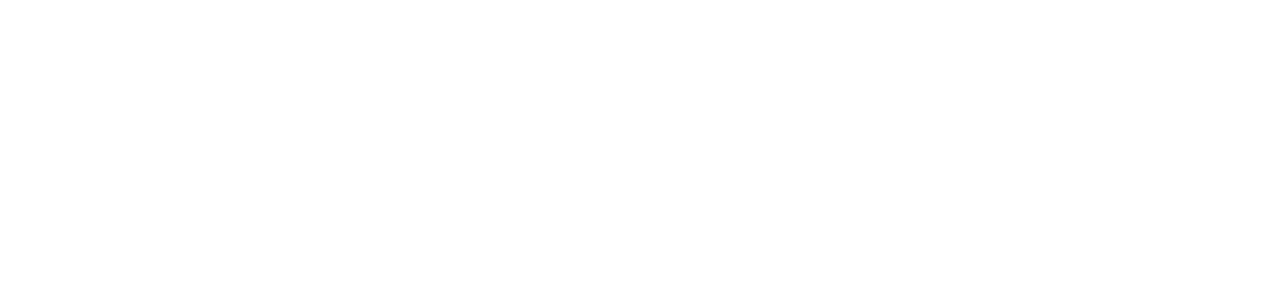
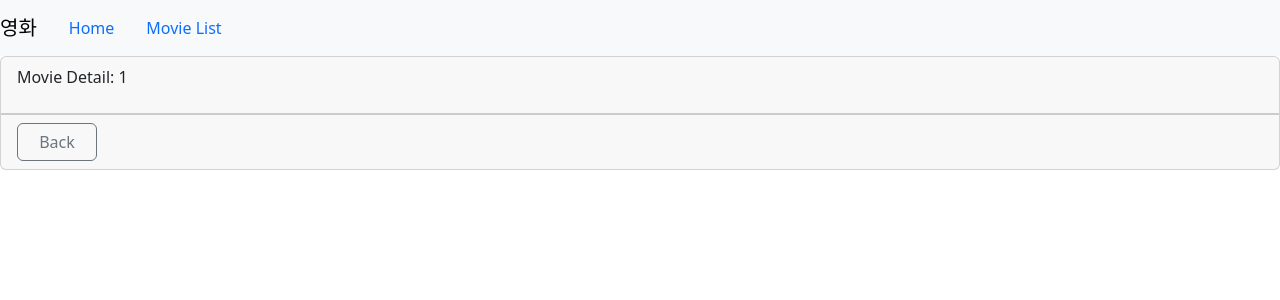
Before and after one commit to sangsahh/first-angular, an Angular app: page /movies/1 in a window 1280 px wide. Before the commit this address led to /. Shown: the top 300 px of the page. Built offline with nearby package versions, Linux system fonts and the light colour scheme.

Commit message:
router를 이용한 경로 변경, url에 매개변수를 이용한 화면 변경, routerLink뿐 아니라 Router를 이용한 화면 변경

```diff
--- a/src/app/app.component.html
+++ b/src/app/app.component.html
@@ -1 +1,9 @@
+<nav class="navbar navbar-expand navbar-light bg-light">
+    <a class="navbar-brand">{{title}}</a>
+    <ul class="nav nav-pills">
+        <!-- 라우터 링크 걸기 -->
+        <li><a class="nav-link" [routerLink]="['/welcome']">Home</a></li>
+        <li><a class="nav-link" [routerLink]="['/movies']">Movie List</a></li>
+    </ul>
+</nav>
 <router-outlet></router-outlet>
--- a/src/app/app.component.ts
+++ b/src/app/app.component.ts
@@ -1,13 +1,14 @@
 import { Component } from '@angular/core';
 import { RouterOutlet } from '@angular/router';
+import { sharedImports } from './shared/shared-imports';
 
 
 @Component({
   selector: 'app-root',
-  imports: [RouterOutlet],
+  imports: [RouterOutlet, sharedImports],
   templateUrl: './app.component.html',
   styleUrl: './app.component.scss'
 })
 export class AppComponent {
-  title = 'first-angular';
+  title = '영화';
 }
--- /dev/null
+++ b/src/app/movies/movie-detail/movie-detail.component.html
@@ -0,0 +1,14 @@
+<!-- ng g c movies/movie-detail 명령어를 이용한 폴더와 컴포넌트 생성 -->
+ <div class="card">
+    <div class="card-header">
+        <p>{{title}}</p>
+    </div>
+    <div class="card-footer">
+        <button
+            class="btn btn-outline-secondary"
+            style="width: 80px"
+            (click)="goTOList()">
+            <i class="fa fa-cheveron-left"></i>Back
+        </button>
+    </div>
+ </div>
--- /dev/null
+++ b/src/app/movies/movie-detail/movie-detail.component.ts
@@ -0,0 +1,43 @@
+import { Component, OnInit } from '@angular/core';
+import { sharedImports } from '../../shared/shared-imports';
+import { ActivatedRoute, Router } from '@angular/router';
+
+@Component({
+  selector: 'app-movie-detail',
+  imports: [sharedImports],
+  templateUrl: './movie-detail.component.html',
+  styleUrl: './movie-detail.component.scss'
+})
+export class MovieDetailComponent implements OnInit {
+  title: string = 'Movie Detail';
+  //URL에서 매개변수 가져오기
+  //1. snapshot 이용
+  //컴포넌트가 경로의 매개변수를 한번만 읽어야 할 경우에는 snapshot을 사용하여
+  //paramMap에 엑세스하고 매개변수를 가져온다.
+  //예시: this.route.snapshot.paramMap.get('id');
+  //2. paramMap 구독
+  //컴포넌트가 변경될때마다 매개 변수를 다시 취득 해야 될때는 observable paramMap을 사용
+  //매개변수 가 변경될때마다 알림을 받기위해서는 observable을 구독해야한다.
+  //예를 들어서 상세페이지에 다음 및 이전이 있는경우 페이지는 같지만 경로가 바뀌기 때문에
+  //구독을 통해서 매개변수가 변경될때마다 화면에 변경해야할 id를 취득할수 있다.
+  //예시: this.route.paramMap.subscribe((params) => {
+	// console.log(params.get('id'));
+  // });
+
+  //routerLink 대신 코드를 사용해서 라우팅 하는 이유
+  //저장 버튼을 누를때 , 데이터가 저장된후 완료 페이지로 이동해야 하는 경우
+  //routerLink만으로는 해결하기 어렵기때문이다.
+  //코드로 라우팅을 하기 위해 Router서비스를 사용합니다.
+  constructor(private route: ActivatedRoute, private router: Router){
+  }
+
+  ngOnInit(): void {
+    const id = Number(this.route.snapshot.paramMap.get('id'));
+    this.title += `: ${id}`;
+  }
+
+  goTOList(): void{
+    //Router인스턴스의 navigate메소드를 사용해서 경로를 이동합니다.
+    this.router.navigate(['/movies']);
+  }
+}
--- a/src/app/movies/movie-list.component.html
+++ b/src/app/movies/movie-list.component.html
@@ -36,7 +36,7 @@
                   [style.width.px]="imgWidth"
                   [style.margin.px]="imgMargin">
               </td>
-              <td>{{ movie.name | convert:'-':' '}}</td>
+              <td><a [routerLink]="['/movies', movie.movieId]">{{ movie.name | convert:'-':' '}}</a></td>
               <td>{{movie.director | uppercase }}</td>
               <td>{{movie.releaseDate | date:'MMM d, y'}}</td>
               <td>{{movie.actor | lowercase }}</td>
--- a/src/app/shared/shared-imports.ts
+++ b/src/app/shared/shared-imports.ts
@@ -5,7 +5,7 @@
 import { CommonModule } from '@angular/common';
 import { ConvertPipe } from './convert.pipe';
 import { StarScoreComponent } from './start-score.component';
-import { HttpClient } from "@angular/common/http";
+import { RouterModule } from '@angular/router';
 export const sharedImports = [
   NgIf,
   NgForOf,
@@ -15,5 +15,6 @@
   CommonModule,
   ConvertPipe,
   StarScoreComponent,
+  RouterModule
 
 ];
--- /dev/null
+++ b/src/app/welcome/welcome.component.html
@@ -0,0 +1 @@
+<h1>안녕하세요, 어서오세요!</h1>
--- /dev/null
+++ b/src/app/welcome/welcome.component.ts
@@ -0,0 +1,12 @@
+import { Component } from '@angular/core';
+import { sharedImports } from '../shared/shared-imports';
+
+@Component({
+  selector: 'app-welcome',
+  imports: [sharedImports],
+  templateUrl: './welcome.component.html',
+  styleUrl: './welcome.component.scss'
+})
+export class WelcomeComponent {
+  title = "영화";
+}
```
Also changed, not shown: src/app/app.routes.ts (+7 -1 lines), src/app/movies/movie-detail/movie-detail.component.scss (added), src/app/welcome/welcome.component.scss (added), 2 other files (tests, documents, lock files or other folders).
